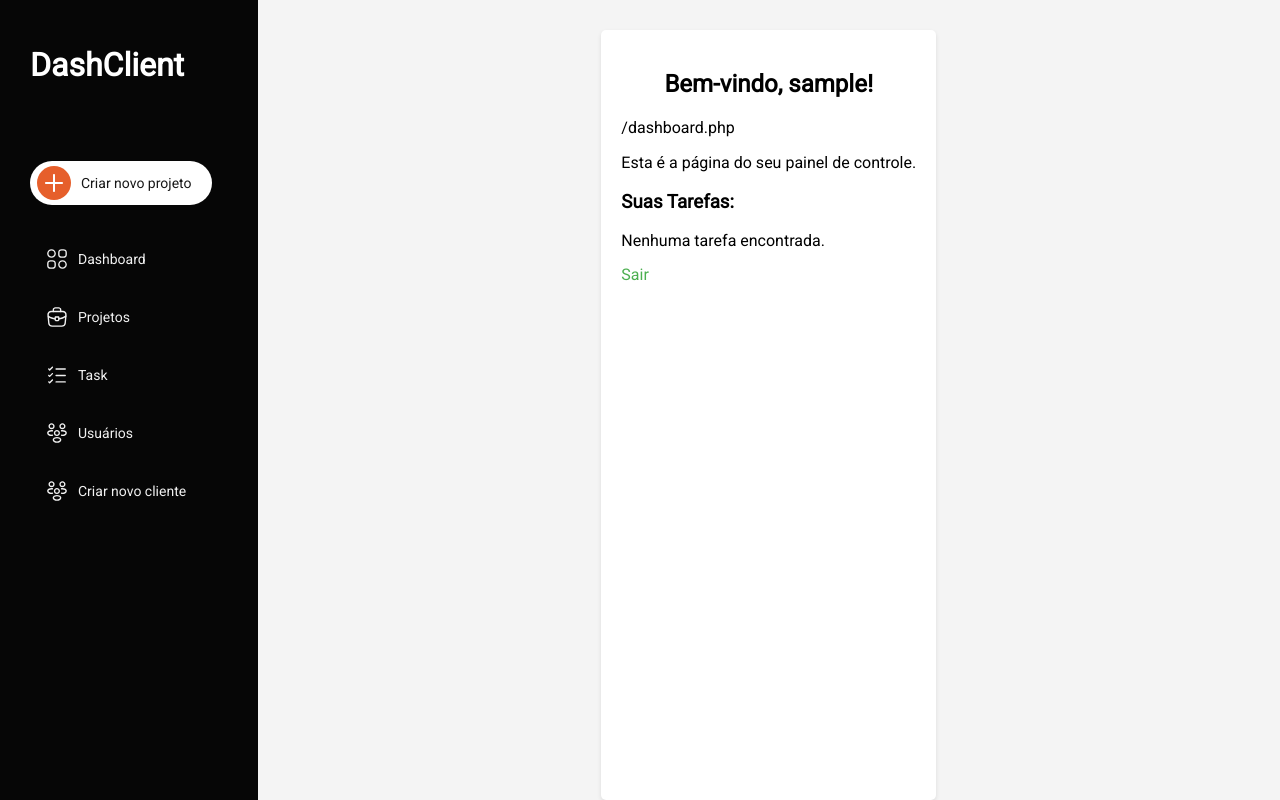
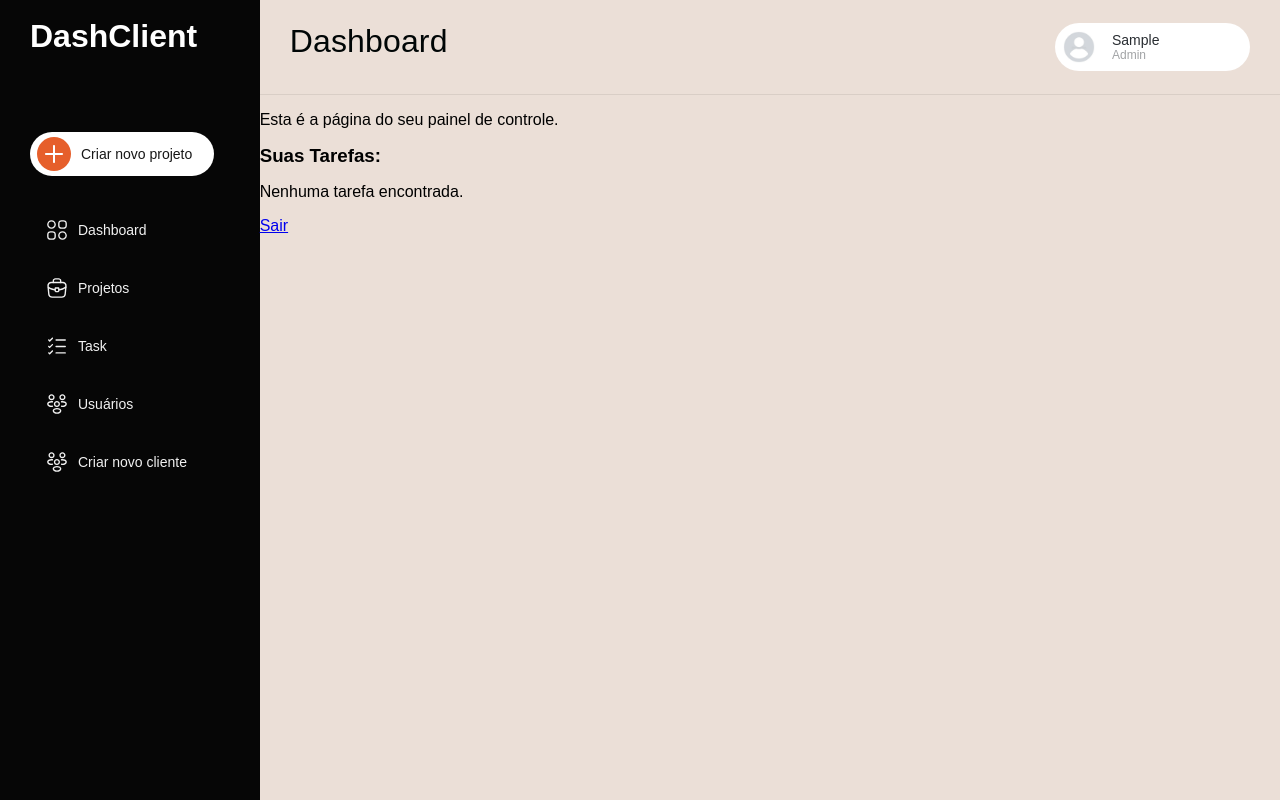
Before and after one commit to betolarbac/dashboard, a PHP site: page /dashboard.php in a window 1280 px wide. Run offline with PHP 8.4, Linux system fonts and the light colour scheme; the visitor is signed in with stand-in values (Sample User, id 1); data that the repository does not hold is empty.

Commit message:
header do dashboard

```diff
--- a/dashboard.php
+++ b/dashboard.php
@@ -9,6 +9,7 @@ if (!isset($_SESSION['username'])) {
 require_once 'includes/db.php'; // Inclua a configuração da conexão com o banco de dados aqui
 
 $username = $_SESSION['username'];
+$type = $_SESSION['type'];
 
 // Modificação: Buscar as tarefas relacionadas ao usuário logado
 $user_id = $_SESSION['user_id'];
@@ -22,14 +23,26 @@ $result = $conn->query($sql);
 <head>
     <title>Dashboard</title>
     <link rel="stylesheet" type="text/css" href="./styles/style.css">
+    <link rel="stylesheet" type="text/css" href="./styles/dashboard.css">
 </head>
 
 <body>
     <div class="flex">
         <?php include "./navbar.php" ?>
         <div class="dash">
-            <h2>Bem-vindo, <?php echo $username; ?>!</h2>
-            <?php echo $_SERVER['REQUEST_URI']; ?>
+            <div class="header">
+                <h2 class="header__title">Dashboard</h2>
+
+                <div class="header__info">
+                    <img src="./assets/imgs/user-perfil.webp" alt="">
+                    <div>
+                        <h3><?php echo $username; ?></h3>
+                        <h4><?php echo $type ?></h4>
+                    </div>
+                </div>
+            </div>
+
+
             <p>Esta é a página do seu painel de controle.</p>
 
             <!-- Exibir tarefas no dashboard -->
--- /dev/null
+++ b/styles/dashboard.css
@@ -0,0 +1,54 @@
+.dash {
+  width: 100%;
+  background-color: #ebdfd7;
+}
+
+.header {
+  display: flex;
+  padding: 23px 30px;
+  justify-content: space-between;
+  border-bottom: 1px solid rgba(0, 0, 0, 0.08);
+}
+
+.header__title {
+  color: #000606;
+  font-size: 32px;
+  font-style: normal;
+  font-weight: 400;
+  line-height: normal;
+  letter-spacing: 0.16px;
+}
+
+.header__info {
+  display: flex;
+  align-items: center;
+  gap: 14px;
+  border-radius: 24px;
+  background: #fff;
+  padding: 5px 20px 5px 5px;
+  width: 170px;
+}
+
+.header__info img {
+  border-radius: 38px;
+  width: 38px;
+  height: 38px;
+}
+
+.header__info h3 {
+  color: #292d32;
+  font-size: 14px;
+  font-style: normal;
+  font-weight: 400;
+  line-height: normal;
+  text-transform: capitalize;
+}
+
+.header__info h4 {
+  color: rgba(41, 45, 50, 0.44);
+  font-size: 12px;
+  font-style: normal;
+  font-weight: 400;
+  line-height: normal;
+  text-transform: capitalize;
+}
--- a/styles/navbar.css
+++ b/styles/navbar.css
@@ -1,15 +1,8 @@
 @import url("https://fonts.googleapis.com/css2?family=Roboto&display=swap");
-
-body {
-  font-family: Arial, sans-serif;
-  background-color: #f4f4f4;
-  margin: 0;
-  padding: 0;
-  font-family: "Roboto", sans-serif;
-}
 
 .navbar {
   max-width: 184px;
+  width: 18%;
   background-color: #060606;
   height: 100vh;
   font-style: normal;
--- a/styles/style.css
+++ b/styles/style.css
@@ -2,9 +2,16 @@
 
 body {
   font-family: Arial, sans-serif;
-  background-color: #f4f4f4;
   margin: 0;
   padding: 0;
+  background-color: #ebdfd7;
+}
+
+h2,
+h3,
+h1,
+h4 {
+  margin: 0;
 }
 
 .flex {
@@ -64,56 +71,6 @@ body {
 .form {
   width: 350px;
   margin: 0 auto;
-}
-
-.dash {
-  max-width: 800px;
-  margin: 0 auto;
-  padding: 20px;
-  background-color: #fff;
-  box-shadow: 0 2px 4px rgba(0, 0, 0, 0.1);
-  border-radius: 5px;
-  margin-top: 30px;
-}
-
-.dash h2 {
-  text-align: center;
-  margin-bottom: 20px;
-}
-
-.dash p {
-  margin-bottom: 15px;
-}
-
-.dash a {
-  color: #4caf50;
-  text-decoration: none;
-}
-
-.dash a:hover {
-  text-decoration: underline;
-}
-
-.dash table {
-  width: 100%;
-  border-collapse: collapse;
-  margin-top: 15px;
-}
-
-.dash table,
-th,
-td {
-  border: 1px solid #ccc;
-}
-
-.dash th,
-td {
-  padding: 10px;
-  text-align: left;
-}
-
-.dash th {
-  background-color: #f2f2f2;
 }
 
 .register {
```
Also changed, not shown: assets/imgs/user-perfil.webp (added).
